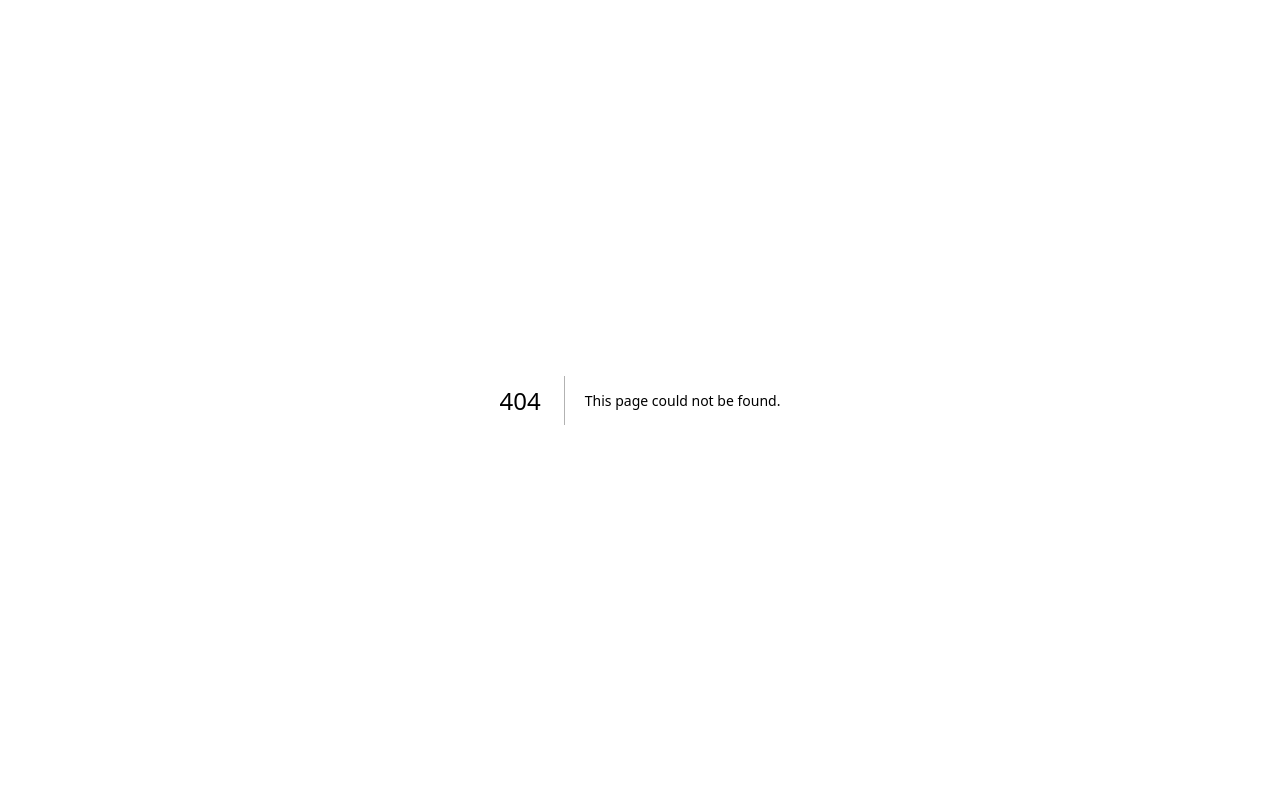
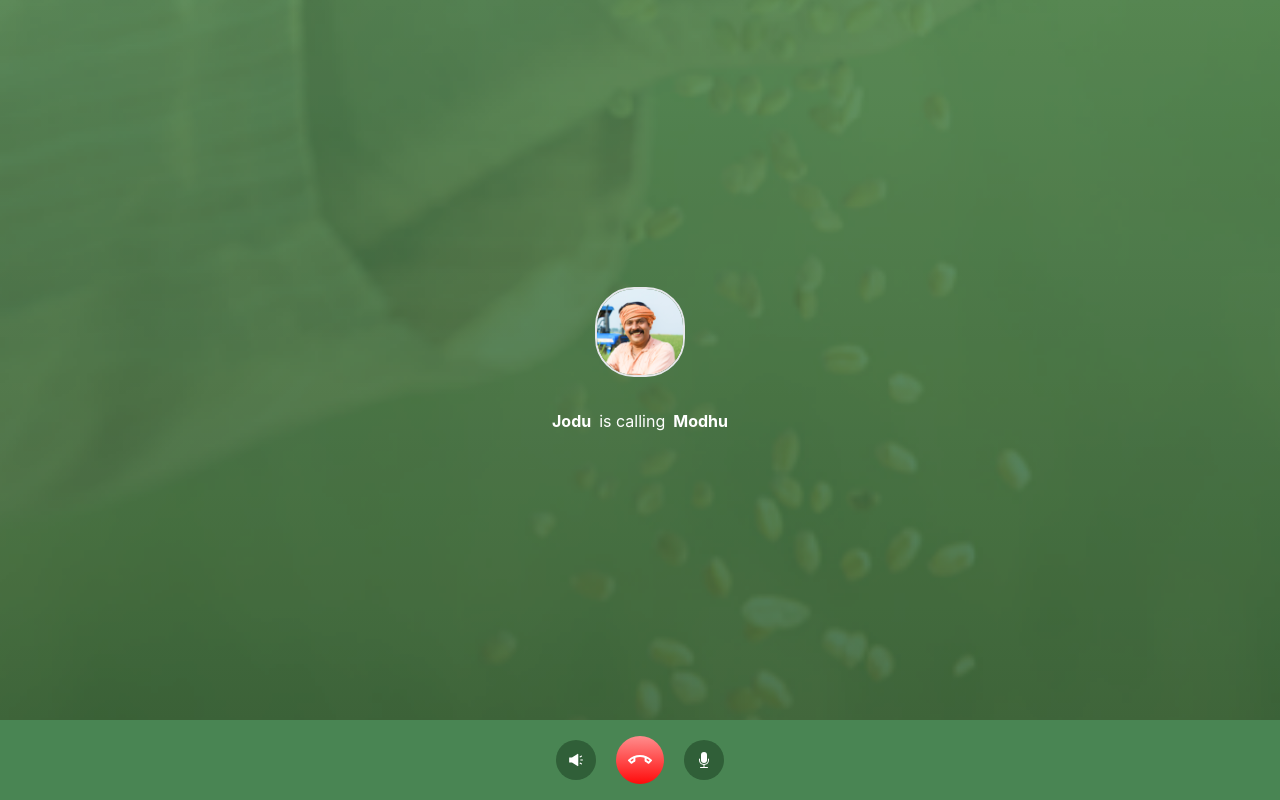
Before and after one commit to masudrana2779/agro-pwa, a Next.js app: page /calling in a window 1280 px wide. Before the commit this address had no page. Built offline with nearby package versions, Linux system fonts and the light colour scheme.

Commit message:
try to done calling design

```diff
--- /dev/null
+++ b/components/common/Calling/index.tsx
@@ -0,0 +1,62 @@
+import Image from "next/image";
+import { AiFillSound } from "react-icons/ai";
+import { BsMicFill } from "react-icons/bs";
+import { MdOutlineCallEnd } from "react-icons/md";
+
+const CallingComponent = () => {
+  return (
+    <div className="w-full h-screen relative">
+      <div
+        style={{ height: "calc(100% - 80px)" }}
+        className=" bg-gradient-to-t to-custom_green-400 from-custom_green-500"
+      >
+        <div className="bg-[url('/assets/images/callingBg.png')] h-full w-full  bg-no-repeat bg-center bg-cover flex items-center justify-center">
+          <div className="">
+            {/* after call Connected visiable */}
+            {/* <div className="text-white text-base mb-5 text-center">
+              <b>Modhu</b>
+            </div> */}
+            {/* after call Connected visiable */}
+            <div className="flex justify-center mb-8">
+              <Image
+                width={90}
+                height={90}
+                alt={"avatar"}
+                src={"/assets/images/avatar.png"}
+                placeholder="blur"
+                blurDataURL={"/assets/images/avatar.png"}
+                className="rounded-[39px] border-2"
+              />
+            </div>
+            <div className=" text-center">
+              {/* after call Connected visiable */}
+              {/* <p className="text-white text-base">
+                <b>Connected</b>
+              </p>
+              <p className="text-white text-base">02: 12</p> */}
+              {/* after call Connected visiable */}
+              <p className="text-white text-base">
+                <b>Jodu</b>
+                <span className="mx-2">is calling</span>
+                <b>Modhu</b>
+              </p>
+            </div>
+          </div>
+        </div>
+      </div>
+      <div className="absolute bottom-0 bg-custom_green-400 py-4 left-0 w-full flex items-center justify-center space-x-5">
+        <div className="cursor-pointer w-10 h-10 rounded-full flex items-center justify-center bg-custom_green-500 text-white">
+          <AiFillSound />
+        </div>
+        <div className="cursor-pointer w-12 h-12 text-2xl rounded-full flex items-center justify-center bg-custom_green-500 text-white bg-gradient-to-t to-custom_red-300 from-custom_red-500">
+          <MdOutlineCallEnd />
+        </div>
+        <div className="cursor-pointer w-10 h-10 rounded-full flex items-center justify-center bg-custom_green-500 text-white">
+          <BsMicFill />
+        </div>
+      </div>
+    </div>
+  );
+};
+
+export default CallingComponent;
--- /dev/null
+++ b/pages/calling.tsx
@@ -0,0 +1,12 @@
+import CallingComponent from "../components/common/Calling";
+import Layout from "../components/Layouts";
+
+export default function Calling() {
+  return (
+    <>
+      <Layout>
+        <CallingComponent />
+      </Layout>
+    </>
+  );
+}
--- a/tailwind.config.js
+++ b/tailwind.config.js
@@ -21,6 +21,7 @@ module.exports = {
           300: "#F9B266",
         },
         custom_red: {
+          300: "#FF8D8D",
           400: "#F65D5A",
           500: "#FF0B0B",
         },
@@ -29,6 +30,8 @@ module.exports = {
           200: "#D7EADD",
           300: "#CCDDD5",
           400: "#498553",
+          500: "#305F38",
+          600: "#2A5C2F",
         },
       },
     },
```
Also changed, not shown: public/assets/images/avatar.png (added), public/assets/images/callingBg.png (added).
